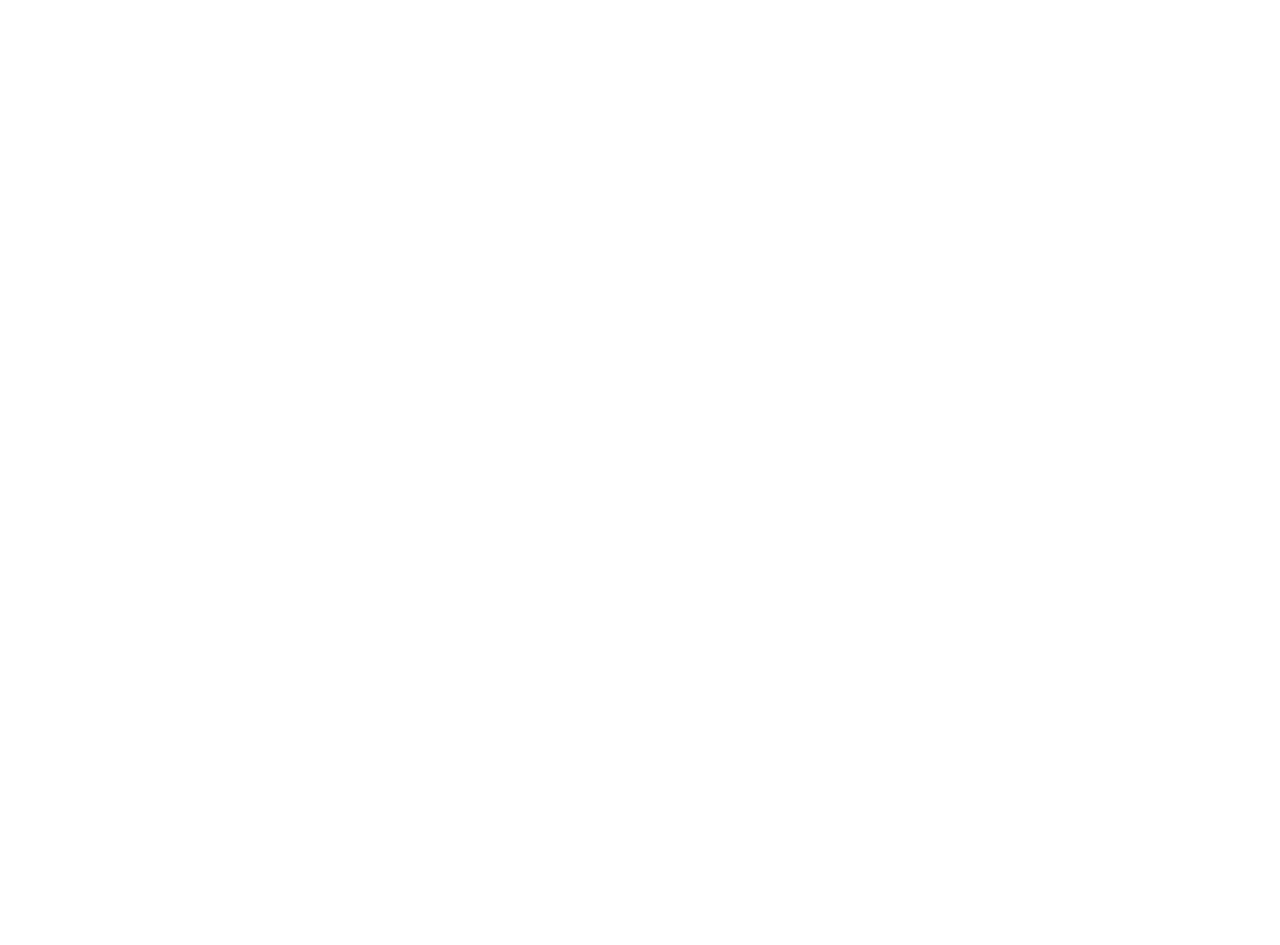
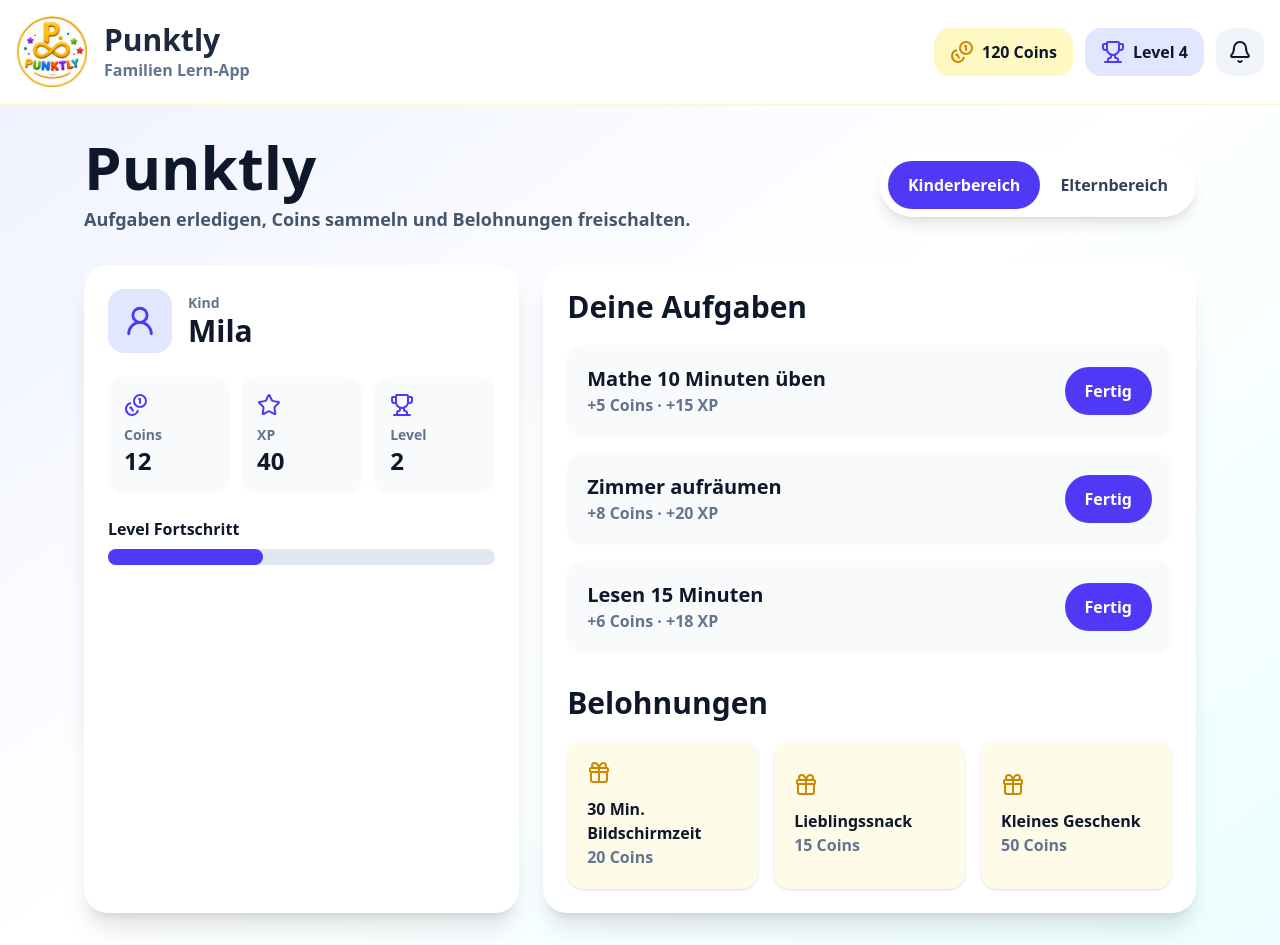
Before and after one commit to serdarsolak2023/punktly.com, a Next.js app: page / in a window 1280 px wide. Both pictures are taken after a click on the button "Kinderbereich". Before the commit the page ends 800 px from the top, so only its background shows below. Built offline with nearby package versions, Linux system fonts and the light colour scheme.

Commit message:
fix app screen after welcome buttons

```diff
--- a/app/page.tsx
+++ b/app/page.tsx
@@ -176,5 +176,181 @@
     );
   }
 
-  return <main />;
+  return (
+    <main className="min-h-screen bg-gradient-to-br from-indigo-50 via-white to-cyan-50 text-slate-900">
+      <Header />
+
+      <section className="mx-auto max-w-6xl px-5 py-8">
+        <div className="mb-8 flex flex-wrap items-center justify-between gap-4">
+          <div>
+            <h1 className="text-4xl font-black md:text-6xl">Punktly</h1>
+            <p className="mt-2 text-lg font-semibold text-slate-600">
+              Aufgaben erledigen, Coins sammeln und Belohnungen freischalten.
+            </p>
+          </div>
+
+          <div className="flex rounded-full bg-white p-2 shadow-lg">
+            <button
+              onClick={() => setView("kids")}
+              className={`rounded-full px-5 py-3 font-black ${
+                view === "kids" ? "bg-indigo-600 text-white" : "text-slate-700"
+              }`}
+            >
+              Kinderbereich
+            </button>
+            <button
+              onClick={() => setView("parents")}
+              className={`rounded-full px-5 py-3 font-black ${
+                view === "parents" ? "bg-indigo-600 text-white" : "text-slate-700"
+              }`}
+            >
+              Elternbereich
+            </button>
+          </div>
+        </div>
+
+        <div className="grid gap-6 md:grid-cols-[0.8fr_1.2fr]">
+          <div className="rounded-3xl bg-white p-6 shadow-xl">
+            <div className="flex items-center gap-4">
+              <div className="flex h-16 w-16 items-center justify-center rounded-2xl bg-indigo-100">
+                <UserRound className="text-indigo-600" size={34} />
+              </div>
+              <div>
+                <p className="text-sm font-black text-slate-500">Kind</p>
+                <h2 className="text-3xl font-black">{child.name}</h2>
+              </div>
+            </div>
+
+            <div className="mt-6 grid grid-cols-3 gap-3">
+              <Stat icon={<Coins />} label="Coins" value={child.coins} />
+              <Stat icon={<Star />} label="XP" value={child.xp} />
+              <Stat icon={<Trophy />} label="Level" value={child.level} />
+            </div>
+
+            <div className="mt-6">
+              <p className="mb-2 font-black">Level Fortschritt</p>
+              <div className="h-4 rounded-full bg-slate-200">
+                <div
+                  className="h-4 rounded-full bg-indigo-600"
+                  style={{ width: `${child.xp % 100}%` }}
+                />
+              </div>
+            </div>
+          </div>
+
+          {view === "kids" ? (
+            <div className="rounded-3xl bg-white p-6 shadow-xl">
+              <h2 className="mb-5 text-3xl font-black">Deine Aufgaben</h2>
+
+              <div className="space-y-4">
+                {tasks.map((task) => (
+                  <div
+                    key={task.id}
+                    className="flex items-center justify-between rounded-2xl bg-slate-50 p-5"
+                  >
+                    <div>
+                      <h3 className="text-xl font-black">{task.title}</h3>
+                      <p className="font-semibold text-slate-500">
+                        +{task.coins} Coins · +{task.xp} XP
+                      </p>
+                    </div>
+
+                    <button
+                      onClick={() => completeTask(task.id)}
+                      disabled={task.done}
+                      className={`rounded-full px-5 py-3 font-black ${
+                        task.done
+                          ? "bg-green-100 text-green-700"
+                          : "bg-indigo-600 text-white"
+                      }`}
+                    >
+                      {task.done ? "Erledigt" : "Fertig"}
+                    </button>
+                  </div>
+                ))}
+              </div>
+
+              <h2 className="mt-8 mb-5 text-3xl font-black">Belohnungen</h2>
+
+              <div className="grid gap-4 md:grid-cols-3">
+                {rewards.map((reward) => (
+                  <button
+                    key={reward.id}
+                    onClick={() => buyReward(reward)}
+                    className="rounded-2xl bg-yellow-50 p-5 text-left shadow-sm"
+                  >
+                    <Gift className="mb-3 text-yellow-600" />
+                    <h3 className="font-black">{reward.title}</h3>
+                    <p className="font-bold text-slate-500">
+                      {reward.price} Coins
+                    </p>
+                  </button>
+                ))}
+              </div>
+            </div>
+          ) : (
+            <div className="rounded-3xl bg-white p-6 shadow-xl">
+              <h2 className="mb-5 text-3xl font-black">Elternbereich</h2>
+
+              <div className="flex gap-3">
+                <input
+                  value={newTask}
+                  onChange={(e) => setNewTask(e.target.value)}
+                  placeholder="Neue Aufgabe eingeben..."
+                  className="flex-1 rounded-2xl border border-slate-200 px-5 py-4 font-semibold outline-none"
+                />
+                <button
+                  onClick={addTask}
+                  className="flex items-center gap-2 rounded-2xl bg-indigo-600 px-5 py-4 font-black text-white"
+                >
+                  <Plus size={18} />
+                  Hinzufügen
+                </button>
+              </div>
+
+              <div className="mt-6 space-y-3">
+                {tasks.map((task) => (
+                  <div
+                    key={task.id}
+                    className="flex items-center justify-between rounded-2xl bg-slate-50 p-5"
+                  >
+                    <div>
+                      <h3 className="font-black">{task.title}</h3>
+                      <p className="text-sm font-bold text-slate-500">
+                        {task.coins} Coins · {task.xp} XP
+                      </p>
+                    </div>
+
+                    {task.done ? (
+                      <CheckCircle className="text-green-600" />
+                    ) : (
+                      <span className="font-black text-slate-400">Offen</span>
+                    )}
+                  </div>
+                ))}
+              </div>
+            </div>
+          )}
+        </div>
+      </section>
+    </main>
+  );
 }
+
+function Stat({
+  icon,
+  label,
+  value,
+}: {
+  icon: React.ReactNode;
+  label: string;
+  value: number;
+}) {
+  return (
+    <div className="rounded-2xl bg-slate-50 p-4">
+      <div className="text-indigo-600">{icon}</div>
+      <p className="mt-2 text-sm font-black text-slate-500">{label}</p>
+      <p className="text-2xl font-black">{value}</p>
+    </div>
+  );
+}
```
